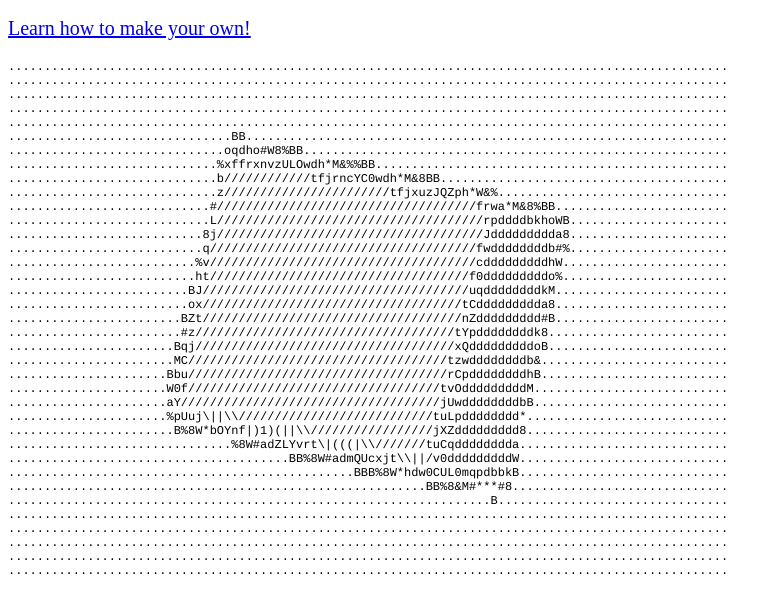
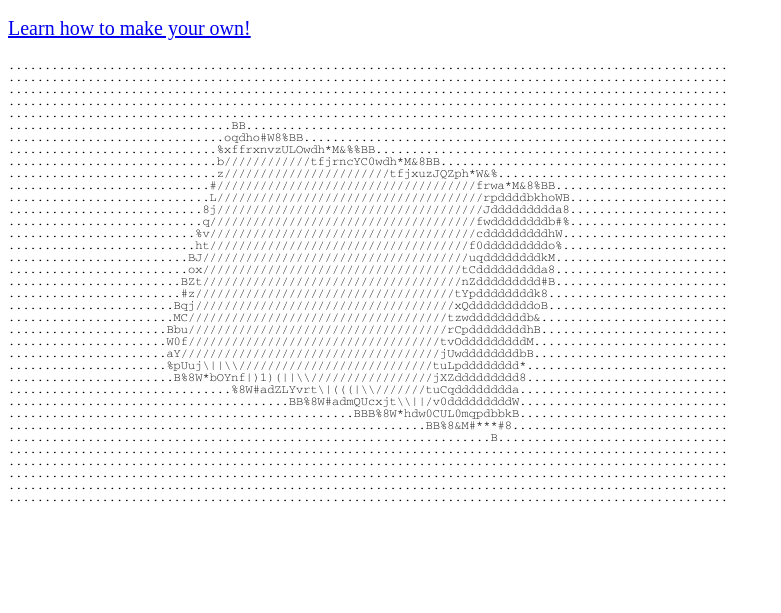
Before and after one commit to michaelkofron/image2ascii, a plain HTML site: page MakingWebAnimations/index.html in a window 1280 px wide. Shown: the part 59-672 px from the top of the page, without its empty margins (0-781 px from the left). Drawn offline with Linux system fonts and the light colour scheme.

Commit message:
Update index.html

```diff
--- a/MakingWebAnimations/index.html
+++ b/MakingWebAnimations/index.html
@@ -3,6 +3,8 @@
     <meta name="viewport" content="width=device-width, initial-scale=1.0">
     <title>GIF to ASCII Animation</title>
 <style>
+    @font-face { font-family: Courier; src: url('courier.ttf'); }
+
     p#text {font-size: 12px;}
     @media screen and (max-width: 750px){
         p#text {font-size: 8px;}
@@ -12,7 +14,7 @@
 <body style="padding-top: 25px;">
 <p style="font-size:20px">Made with the help of <a href="https://github.com/michaelkofron/image2ascii" target="_blank">Image2ASCII</a></p>
 <p style="font-size: 20px"><a href="https://github.com/michaelkofron/image2ascii/tree/main/MakingWebAnimations" target="_blank">Learn how to make your own!</a></p>
-<p style="font-family: 'Courier';white-space:nowrap;" id="text"></p>
+<p style="font-family: Courier;white-space:nowrap;" id="text"></p>
 </body>
 
 <footer>
```
